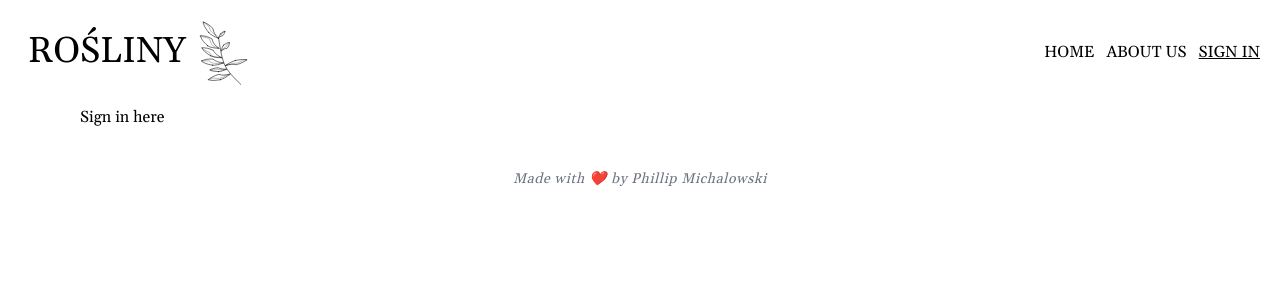
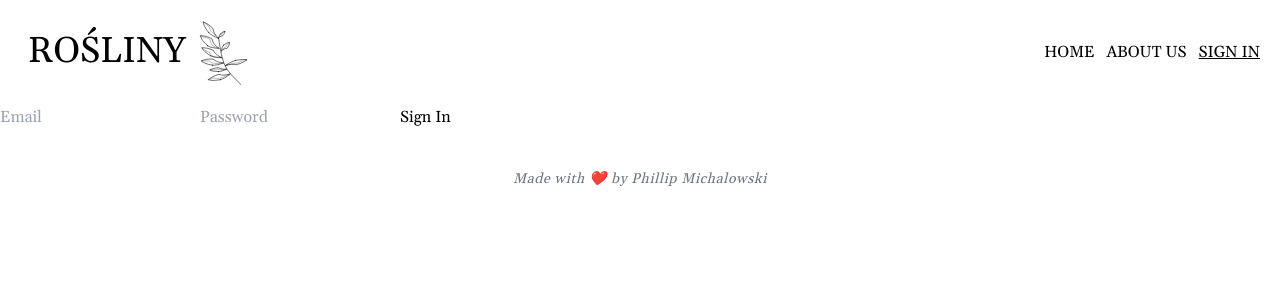
Before and after one commit to onocy/plant-ecommerce, a Next.js app: page /sign_in in a window 1280 px wide. Shown: the top 300 px of the page. Built offline with nearby package versions, Linux system fonts and the light colour scheme; no server answers.

Commit message:
feat: add preliminary auth

```diff
--- a/components/Navbar/Navbar.tsx
+++ b/components/Navbar/Navbar.tsx
@@ -1,21 +1,18 @@
-import React from "react";
+import React, { useEffect } from "react";
 import Link from "next/link";
 import { useRouter } from "next/router";
+import { useUser } from "contexts/userContext";
+import Image from "next/image";
 
 const Navbar = () => {
-  // Use the router hook to determine the current path to conditionally apply underlines to navbar links
-  // const router = useRouter();
-  // const path = router.pathname;
-
   const { pathname } = useRouter();
-
-  // console.log(pathname, "pathname");
+  const { user, signOut } = useUser();
 
   return (
     <nav className="flex justify-between p-5 items-center">
       <Link href="/" className="flex items-center">
         <span className="ml-2 text-4xl uppercase pr-3">Rośliny</span>
-        <img src="/logo_ii.svg" width="50" height="50" className="" alt="" />
+        <Image src="/logo_ii.svg" width="50" height="50" className="" alt="" />
       </Link>
       <ul className="flex gap-3 uppercase">
         <li className={pathname == "/" && "underline"}>
@@ -24,9 +21,13 @@ const Navbar = () => {
         <li className={pathname == "/about" && "underline"}>
           <Link href="/about">About Us</Link>
         </li>
-        <li className={pathname == "/sign_in" && "underline"}>
-          <Link href="/sign_in">Sign In</Link>
-        </li>
+        {user ? (
+          <button onClick={signOut}>sign out</button>
+        ) : (
+          <li className={pathname == "/sign_in" && "underline"}>
+            <Link href="/sign_in">Sign In</Link>
+          </li>
+        )}
       </ul>
     </nav>
   );
--- /dev/null
+++ b/contexts/userContext.tsx
@@ -0,0 +1,46 @@
+import { createContext, useContext, useState, useEffect } from "react";
+import { supabase } from "../utils/supabase";
+
+const UserContext = createContext(null);
+
+export function UserProvider({ children }) {
+  const [user, setUser] = useState(null);
+
+  useEffect(() => {
+    async function fetchUser() {
+      const { data: data, error } = await supabase.auth.getUser();
+      if (error) {
+        console.error(error);
+        return;
+      }
+      setUser(data?.user ?? null);
+    }
+
+    console.log(user, "user");
+
+    if (!user) {
+      console.log("getting user");
+      fetchUser();
+    }
+  }, [user]);
+
+  async function signOut() {
+    setUser(null);
+    const { error } = await supabase.auth.signOut();
+    console.log(error, "error with signout");
+  }
+
+  return (
+    <UserContext.Provider value={{ user, setUser, signOut }}>
+      {children}
+    </UserContext.Provider>
+  );
+}
+
+export function useUser() {
+  const context = useContext(UserContext);
+  if (context === undefined) {
+    throw new Error("useUser must be used within a UserProvider");
+  }
+  return context;
+}
--- a/package.json
+++ b/package.json
@@ -13,7 +13,7 @@
     "@emotion/styled": "^11.11.0",
     "@mui/icons-material": "^5.11.16",
     "@mui/material": "^5.13.4",
-    "@supabase/auth-helpers-nextjs": "^0.7.3",
+    "@supabase/auth-helpers-nextjs": "^0.7.4",
     "@supabase/supabase-js": "^2.26.0",
     "autoprefixer": "^10.4.14",
     "eslint": "8.35.0",
--- a/pages/_app.js
+++ b/pages/_app.js
@@ -1,13 +1,20 @@
 import "@/styles/globals.css";
 import { PlantProvider } from "../contexts/plantContext";
 import { CartProvider } from "../contexts/cartContext";
+import { UserProvider } from "../contexts/userContext";
+import Navbar from "@/components/Navbar/Navbar";
+import Footer from "@/components/Footer/Footer";
 
 export default function App({ Component, pageProps }) {
   return (
-    <CartProvider initialCart={pageProps.cart}>
-      <PlantProvider initialPlants={pageProps.plants}>
-        <Component {...pageProps} />
-      </PlantProvider>
-    </CartProvider>
+    <UserProvider>
+      <CartProvider initialCart={pageProps.cart}>
+        <PlantProvider initialPlants={pageProps.plants}>
+          <Navbar />
+          <Component {...pageProps} />
+          <Footer />
+        </PlantProvider>
+      </CartProvider>
+    </UserProvider>
   );
 }
--- a/pages/about/index.tsx
+++ b/pages/about/index.tsx
@@ -6,7 +6,6 @@ import Footer from "@/components/Footer/Footer";
 const About = () => {
   return (
     <>
-      <Navbar />
       <div className="px-20">
         <div className="flex gap-4 mb-8">
           <Image src="/images/about-2.png" width="400" height="300" alt="" />
@@ -65,7 +64,6 @@ const About = () => {
           </div>
         </div>
       </div>
-      <Footer />
     </>
   );
 };
--- a/pages/index.js
+++ b/pages/index.js
@@ -18,11 +18,9 @@ export default function Home({ plants }) {
         <link href="/dist/output.css" rel="stylesheet" />
       </Head>
       <main>
-        <Navbar />
         <div className="flex flex-col h-screen justify-between">
           <HomeCarousel />
           <Gallery />
-          <Footer />
         </div>
       </main>
     </>
--- a/pages/plant/[id]/index.tsx
+++ b/pages/plant/[id]/index.tsx
@@ -5,9 +5,7 @@ import Footer from "@/components/Footer/Footer";
 const Plant = () => {
   return (
     <>
-      <Navbar />
       <div className="px-20">Single plant data</div>
-      <Footer />
     </>
   );
 };
--- a/pages/sign_in/index.tsx
+++ b/pages/sign_in/index.tsx
@@ -1,15 +1,51 @@
-import React from "react";
-import Navbar from "@/components/Navbar/Navbar";
-import Footer from "@/components/Footer/Footer";
+import React, { use } from "react";
+
+import { useState } from "react";
+import { supabase } from "utils/supabase";
+import { useRouter } from "next/router";
+import { useUser } from "contexts/userContext";
 
 const SignIn = () => {
+  const [email, setEmail] = useState("");
+  const [password, setPassword] = useState("");
+  const { setUser } = useUser();
+
+  const router = useRouter();
+
+  const handleSignIn = async (e) => {
+    e.preventDefault();
+
+    const { data, error } = await supabase.auth.signInWithPassword({
+      email,
+      password,
+    });
+
+    if (data) {
+      setUser(data.user);
+      router.push("/"); // Redirect to home page
+    } else {
+      console.error("Sign-in error: ", error);
+    }
+  };
+
   return (
-    <>
-      <Navbar />
-      <div className="px-20">Sign in here</div>
-      <Footer />
-    </>
+    <div>
+      <form onSubmit={handleSignIn}>
+        <input
+          type="email"
+          placeholder="Email"
+          value={email}
+          onChange={(e) => setEmail(e.target.value)}
+        />
+        <input
+          type="password"
+          placeholder="Password"
+          value={password}
+          onChange={(e) => setPassword(e.target.value)}
+        />
+        <button type="submit">Sign In</button>
+      </form>
+    </div>
   );
 };
-
 export default SignIn;
```
Also changed, not shown: 1 other file (tests, documents, lock files or other folders).
